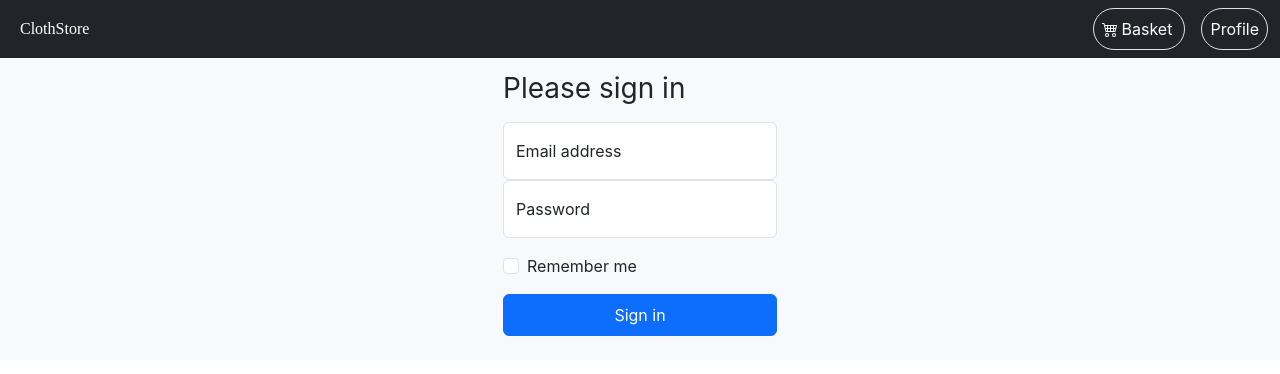
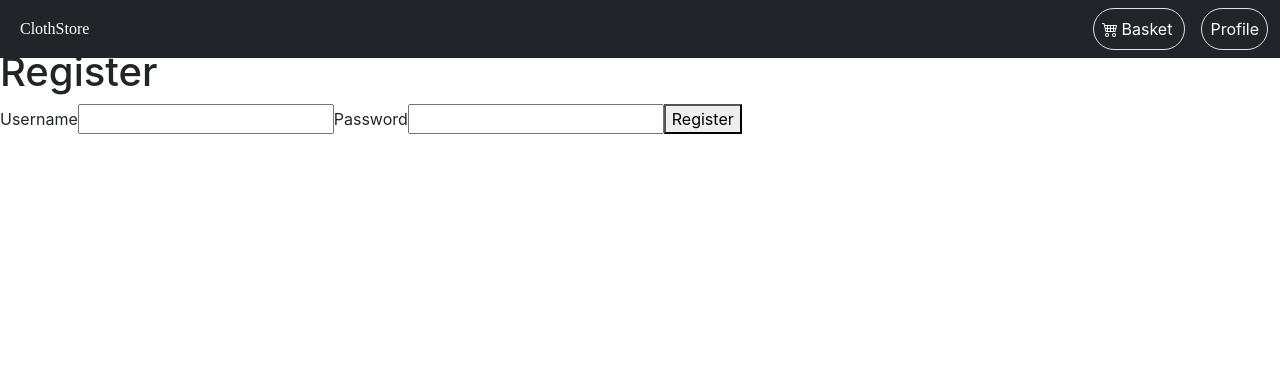
Before and after one commit to ScarWxlf/onlineStoreClient, a React (Create React App) app: page /login in a window 1280 px wide. Shown: the top 374 px of the page. Built offline with nearby package versions, Linux system fonts and the light colour scheme.

Commit message:
Added axios and try to request register

```diff
--- a/package.json
+++ b/package.json
@@ -6,6 +6,7 @@
     "@testing-library/jest-dom": "^5.17.0",
     "@testing-library/react": "^13.4.0",
     "@testing-library/user-event": "^13.5.0",
+    "axios": "^1.6.0",
     "http-server": "^14.1.1",
     "react": "^18.2.0",
     "react-dom": "^18.2.0",
--- a/src/components/log-in.js
+++ b/src/components/log-in.js
@@ -1,47 +1,55 @@
-import React from "react";
+import React, { useState } from "react";
+import axios from "axios";
 
 function Login() {
+    const [data, setData] = useState({
+      username: "",
+      password: ""
+    });
+
+  const handleChange = (e) => {
+    const value = e.target.value;
+    setData({
+      ...data,
+      [e.target.name]: value
+    });
+  };
+
+  const handleSubmit = (e) => {
+    e.preventDefault();
+    const userData = {
+      username: data.username,
+      password: data.password
+    };
+    axios.post("http://ec2-13-53-121-204.eu-north-1.compute.amazonaws.com/api/register", userData).then((response) => {
+      console.log(response);
+    });
+  };
+
   return (
-    <div className="d-flex align-items-center py-4 bg-body-tertiary mt-5">
-      <div className="form-signin w-40 m-auto vh100">
-        <form>
-          <h1 className="h3 mb-3 fw-normal">Please sign in</h1>
-
-          <div className="form-floating">
+    <div className="mt-5">
+      <h1>Register</h1>
+      <form onSubmit={handleSubmit}>
+        <label htmlFor="username">
+          Username
           <input
-              type="email"
-              className="form-control"
-              id="floatingInput"
-              placeholder="name@example.com"
+            type="username"
+            name="username"
+            value={data.username}
+            onChange={handleChange}
           />
-            <label for="floatingInput">Email address</label>
-          </div>
-          <div className="form-floating">
+        </label>
+        <label htmlFor="password">
+          Password
           <input
             type="password"
-              className="form-control"
-              id="floatingPassword"
-              placeholder="Password"
+            name="password"
+            value={data.password}
+            onChange={handleChange}
           />
-            <label for="floatingPassword">Password</label>
-          </div>
-
-          <div className="form-check text-start my-3">
-            <input
-              className="form-check-input"
-              type="checkbox"
-              value="remember-me"
-              id="flexCheckDefault"
-            />
-            <label className="form-check-label" for="flexCheckDefault">
-              Remember me
         </label>
-          </div>
-          <button className="btn btn-primary w-100 py-2" type="submit">
-            Sign in
-          </button>
+        <button type="submit">Register</button>
       </form>
-      </div>
     </div>
   );
 }
```
Also changed, not shown: 1 other file (tests, documents, lock files or other folders). Lines whose indentation alone changed are shown as unchanged.
